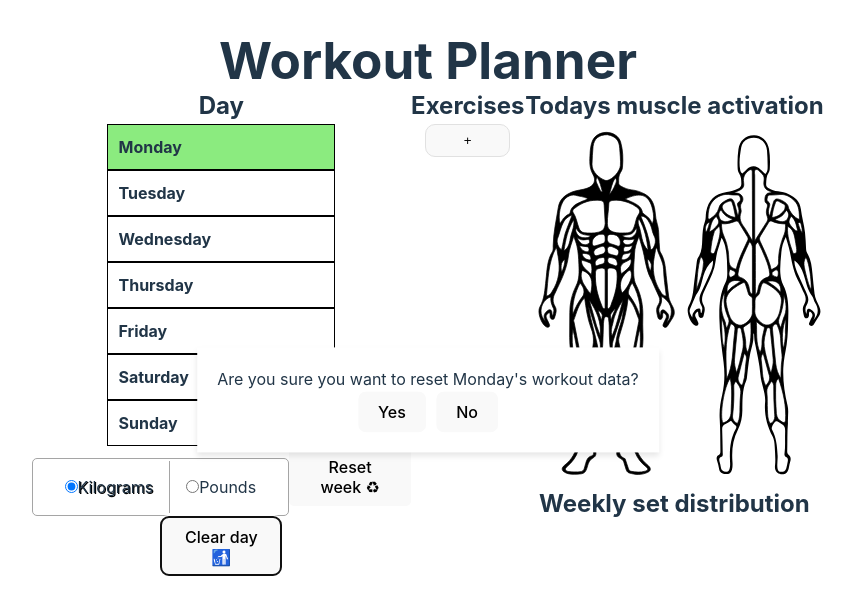
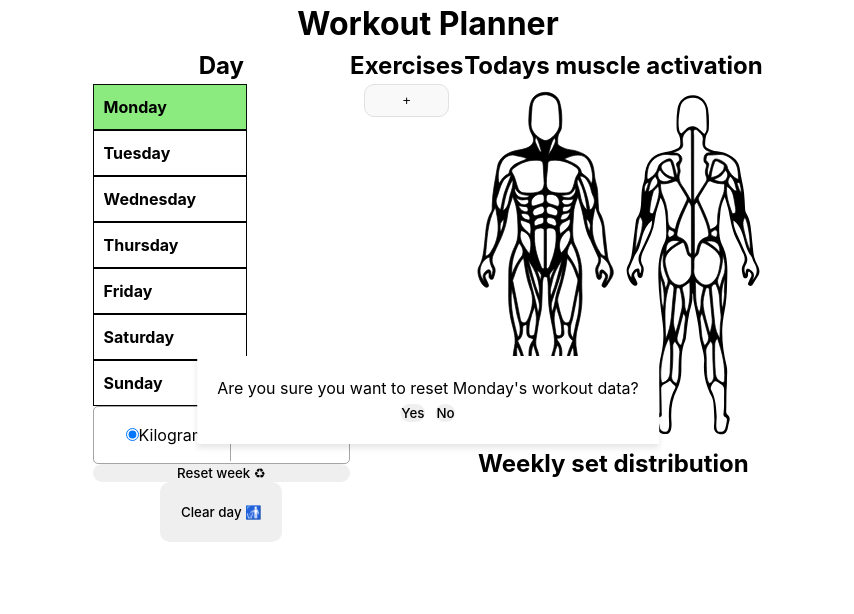
Before and after one commit to simon-s-99/workout-planner, a React (Vite) app: page / in a window 1280 px wide. Both pictures are taken after a click on the button "Clear day 🚮". Shown: the top 614 px of the page, without its empty margins (212-1066 px from the left). Built offline with nearby package versions, Linux system fonts and the light colour scheme.

Commit message:
liveshare | CSS work | moving css from components to their own stylesheets
Co-Authored-By: Adam Kumlin <kumlinadam99@gmail.com>

```diff
--- a/src/components/ClearDay.tsx
+++ b/src/components/ClearDay.tsx
@@ -1,6 +1,7 @@
-import React, { useState, CSSProperties } from "react";
+import React, { useState } from "react";
 import { Weekday, ExerciseObject } from "../types";
 import { useLocalStorageOverwrite } from "../hooks/useLocalStorageOverwrite";
+import "../stylesheets/ClearDay.css";
 
 const ClearDay: React.FC<{
   getExerciseData: () => void;
@@ -20,28 +21,26 @@ const ClearDay: React.FC<{
   };
 
   return (
-    <div>
+    <div className="ClearDay">
       <button
+        className="reset-day-button"
         onClick={() => setIsDialogOpen(true)}
-        style={styles.resetDayButton}
       >
         Clear day 🚮
       </button>
 
       {isDialogOpen && (
-        <div style={styles.dialog}>
+        <div className="dialog">
           <p>
             Are you sure you want to reset {selectedWeekday}'s workout data?
           </p>
           <button
             onClick={handleReset}
-            style={{ ...styles.button, ...styles.confirmButton }}
           >
             Yes
           </button>
           <button
             onClick={() => setIsDialogOpen(false)}
-            style={{ ...styles.button, ...styles.cancelButton }}
           >
             No
           </button>
@@ -49,7 +48,7 @@ const ClearDay: React.FC<{
       )}
 
       {feedback && (
-        <div style={styles.feedbackDialog}>
+        <div className="feedback-dialog">
           <p>{feedback}</p>
         </div>
       )}
@@ -57,51 +56,4 @@ const ClearDay: React.FC<{
   );
 };
 
-const styles: { [key: string]: CSSProperties } = {
-  dialog: {
-    position: "fixed",
-    top: "50%",
-    left: "50%",
-    transform: "translate(-50%, -50%)",
-    backgroundColor: "white",
-    padding: "20px",
-    zIndex: 100,
-    boxShadow: "0px 4px 6px rgba(0, 0, 0, 0.1)",
-  },
-
-  resetDayButton: {
-    width: "122px",
-    height: "60px",
-  },
-
-  feedbackDialog: {
-    position: "fixed",
-    top: "50%",
-    left: "50%",
-    transform: "translate(-50%, -50%)",
-    backgroundColor: "white",
-    padding: "20px",
-    zIndex: 105,
-    boxShadow: "0px 4px 6px rgba(0, 0, 0, 0.1)",
-  },
-
-  closeButton: {
-    marginTop: "20px",
-  },
-
-  button: {
-    margin: "0px",
-  },
-
-  resetButton: {
-    left: "10px",
-    bottom: "20px",
-  },
-
-  confirmButton: {},
-  cancelButton: {
-    marginLeft: "10px",
-  },
-};
-
 export default ClearDay;
--- a/src/components/Exercise.tsx
+++ b/src/components/Exercise.tsx
@@ -252,7 +252,7 @@ const Exercise: React.FC<ExerciseProps> = ({
                         e.target.value
                       )
                     }
-                  />{" "}
+                  />
                   Weight
                   <input
                     type="number"
@@ -266,7 +266,7 @@ const Exercise: React.FC<ExerciseProps> = ({
                         e.target.value
                       )
                     }
-                  />{" "}
+                  />
                   <label>
                     <input
                       type="checkbox"
@@ -276,7 +276,6 @@ const Exercise: React.FC<ExerciseProps> = ({
                       }}
                     />
                   </label>
-                  {/* Completed */}
                 </div>
               ))}
               <button
--- a/src/components/PieChart.tsx
+++ b/src/components/PieChart.tsx
@@ -6,9 +6,6 @@ interface PieChartProps {
   getExerciseData: () => void;
 }
 const PieChart: React.FC<PieChartProps> = ({exerciseData, getExerciseData}) => {
-  const styles = {
-    canvas: {},
-  };
 
   const colors: Color[] = [
     "red",
@@ -129,7 +126,7 @@ const PieChart: React.FC<PieChartProps> = ({exerciseData, getExerciseData}) => {
 
   return (
     <div className="PieChart">
-      <canvas ref={canvasRef} style={styles.canvas} width={300} height={300}></canvas>
+      <canvas ref={canvasRef} width={300} height={300}></canvas>
       {muscleGroupData.map((data, index) => {
         return (
           <p key={index}>
--- a/src/components/ResetProgress.tsx
+++ b/src/components/ResetProgress.tsx
@@ -43,18 +43,10 @@ const ResetProgress: React.FC<ResetProgressProps> = ({ getExerciseData }) => {
   };
 
   return (
-    <button style={resetWeek} onClick={handleReset}>
+    <button className="resetWeek" onClick={handleReset}>
       Reset week ♻
     </button>
   );
 };
 
 export default ResetProgress;
-
-const resetWeek = {
-  justifyContent: "space-around",
-  width: "122px",
-  height: "60px",
-  borderRadius: "5px",
-  cursor: "pointer",
-};
--- a/src/components/WeekdayPicker.tsx
+++ b/src/components/WeekdayPicker.tsx
@@ -1,5 +1,6 @@
 import React from "react";
 import { Weekday } from "../types";
+import "../stylesheets/WeekdayPicker.css";
 
 // Define the props expected by the WeekdayPicker
 interface WeekdayPickerProps {
@@ -13,7 +14,7 @@ const WeekdayPicker: React.FC<WeekdayPickerProps> = ({
   setSelectedWeekday,
 }) => {
   return (
-    <div className="WeekdayPicker" style={styles.main}>
+    <div className="WeekdayPicker">
       <h2 className="weekdays-heading">
         Day
       </h2>
@@ -33,14 +34,12 @@ const WeekdayPicker: React.FC<WeekdayPickerProps> = ({
           className={`weekday-label ${
             selectedWeekday === weekday ? "selected" : ""
           }`}
-          style={styles.weekdayLabel}
           // Apply the "selected" class if the current weekday matches the selectedWeekday state
         >
           {weekday}
           <input
             className="weekday"
             type="radio"
-            style={styles.weekday}
             name="weekday"
             value={weekday}
             onChange={(e) => setSelectedWeekday(e.target.value as Weekday)}
@@ -53,28 +52,4 @@ const WeekdayPicker: React.FC<WeekdayPickerProps> = ({
   );
 };
 
-const styles = {
-  main: {
-    display: "flex",
-    flexDirection: "column",
-    alignItems: "center",
-  },
-  weekday: {
-    opacity: "0",
-    width: "0",
-    height: "0",
-    position: "absolute",
-  },
-  weekdayLabel: {
-    display: "inline-block",
-    textAlign: "start",
-    padding: "10px 40px 10px 10px",
-    cursor: "pointer",
-    border: "1px solid black",
-    transition: "all 0.3s ease",
-    width: "60%",
-    fontWeight: "bold",
-  },
-};
-
 export default WeekdayPicker;
--- a/src/stylesheets/App.css
+++ b/src/stylesheets/App.css
@@ -1,13 +1,11 @@
-#root {
-  max-width: 1280px;
-  margin: 0 auto;
-  padding: 2rem;
-  text-align: center;
-}
-
 .App {
   display: flex;
   flex-direction: column;
+}
+
+body {
+  display: flex;
+  place-items: center;
 }
 
 main {
@@ -15,23 +13,38 @@ main {
   flex-direction: row;
 }
 
-.weekday-label:hover {
-  background-color: rgb(240, 230, 230);
+main > menu,
+main > section,
+main > aside {
+  display: flex;
+  flex-direction: column;
 }
 
-.weekday-label.selected {
-  border-color: #051007;
-  background-color: #8beb7f;
+/* handles "medium" viewport size */
+@media screen and (max-width: 1279px) {
+
 }
 
-.UnitsPicker label:first-of-type, .TrainingGoalPicker label:first-of-type {
+/* small screen layout, phones etc. */
+@media screen and (max-width: 860px) {
+
+}
+
+/* this is add set button in exercise component */
+button {
+  border-radius: 10px;
+  border: 1px solid transparent;
+  font-weight: 500;
+  font-family: inherit;
+  cursor: pointer;
+  transition: border-color 0.25s;
+}
+
+button:hover {
+  border-color: #646cff;
+}
+
+/* move this to unitspicker.css */
+.UnitsPicker label:first-of-type {
   border-right: 1px solid rgb(165, 165, 165);
 }
-
-.TrainingGoalPicker label:last-of-type {
-  border-left: 1px solid rgb(165, 165, 165);
-}
-
-.UnitsPicker label:has(input:checked), .TrainingGoalPicker label:has(input:checked) {
-  text-shadow: 1px 1px 0px black;
-}
--- /dev/null
+++ b/src/stylesheets/ClearDay.css
@@ -0,0 +1,39 @@
+  .dialog {
+    position: fixed;
+    top: 50%;
+    left: 50%;
+    transform: translate(-50%, -50%);
+    background-color: white;
+    padding: 20px;
+    z-index: 100;
+    box-shadow: 0px 4px 6px rgba(0, 0, 0, 0.1);
+  }
+
+  .dialog button {
+      margin: 0;
+  }
+
+  .reset-day-button {
+    width: 122px;
+    height: 60px;
+  }
+
+  .feedback-dialog {
+    position: fixed;
+    top: 50%;
+    left: 50%;
+    transform: translate(-50%, -50%);
+    background-color: white;
+    padding: 20px;
+    z-index: 105;
+    box-shadow: 0px 4px 6px rgba(0, 0, 0, 0.1);
+  }
+
+  .reset-day-button {
+    left: 10px;
+    bottom: 20px;
+  }
+
+  .dialog button:last-of-type {
+    margin-left: 10px;
+  }
--- /dev/null
+++ b/src/stylesheets/ResetProgress.css
@@ -0,0 +1,5 @@
+justifyContent: space-around;
+  width: "122px",
+  height: "60px",
+  borderRadius: "5px",
+  cursor: "pointer",
--- /dev/null
+++ b/src/stylesheets/WeekdayPicker.css
@@ -0,0 +1,33 @@
+.WeekdayPicker {
+  display: flex;
+  flex-direction: column;
+  align-items: center";
+
+}
+
+.weekday {
+  opacity: 0;
+  width: 0;
+  height: 0;
+  position: absolute;
+}
+
+.weekday-label {
+  display: inline-block;
+  text-align: start;
+  padding: 10px 40px 10px 10px;
+  cursor: pointer;
+  border: 1px solid black;
+  transition: all 0.3s ease;
+  width: 60%;
+  font-weight: bold;
+}
+
+.weekday-label:hover {
+  background-color: rgb(240, 230, 230);
+}
+
+.weekday-label.selected {
+  border-color: #051007;
+  background-color: #8beb7f;
+}
--- a/src/stylesheets/index.css
+++ b/src/stylesheets/index.css
@@ -15,56 +15,8 @@
   -moz-osx-font-smoothing: grayscale;
 }
 
-a {
-  font-weight: 500;
-  color: #646cff;
-  text-decoration: inherit;
+#root {
+  max-width: 1280px;
+  margin: auto;
+  text-align: center;
 }
-a:hover {
-  color: #535bf2;
-}
-
-body {
-  margin: 0;
-  display: flex;
-  place-items: center;
-  min-width: 320px;
-  min-height: 100vh;
-}
-
-h1 {
-  font-size: 3.2em;
-  line-height: 1.1;
-}
-
-button {
-  border-radius: 8px;
-  border: 1px solid transparent;
-  padding: 0.6em 1.2em;
-  font-size: 1em;
-  font-weight: 500;
-  font-family: inherit;
-  background-color: #1a1a1a;
-  cursor: pointer;
-  transition: border-color 0.25s;
-}
-button:hover {
-  border-color: #646cff;
-}
-button:focus,
-button:focus-visible {
-  outline: 4px auto -webkit-focus-ring-color;
-}
-
-@media (prefers-color-scheme: light) {
-  :root {
-    color: #213547;
-    background-color: #ffffff;
-  }
-  a:hover {
-    color: #747bff;
-  }
-  button {
-    background-color: #f9f9f9;
-  }
-}
```
